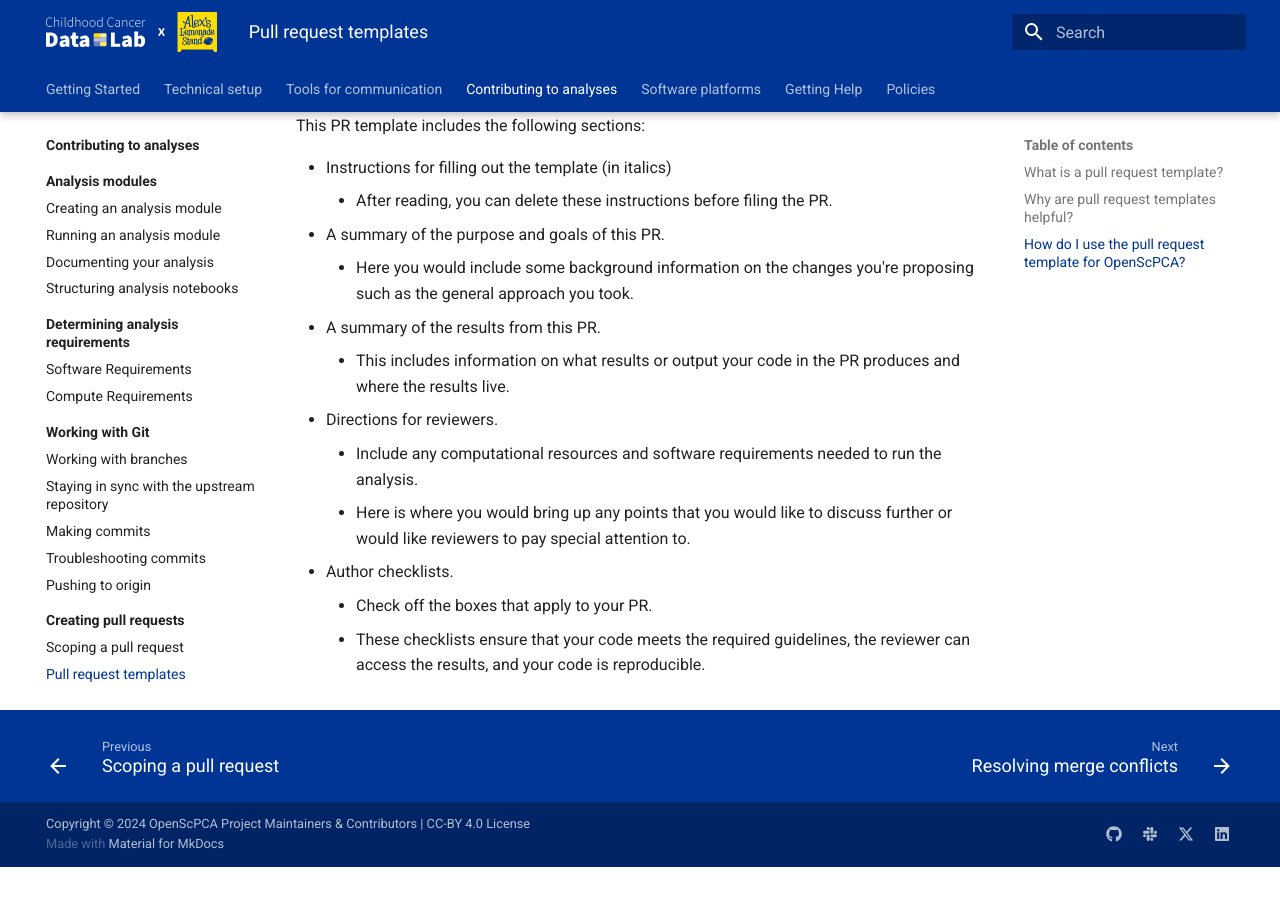
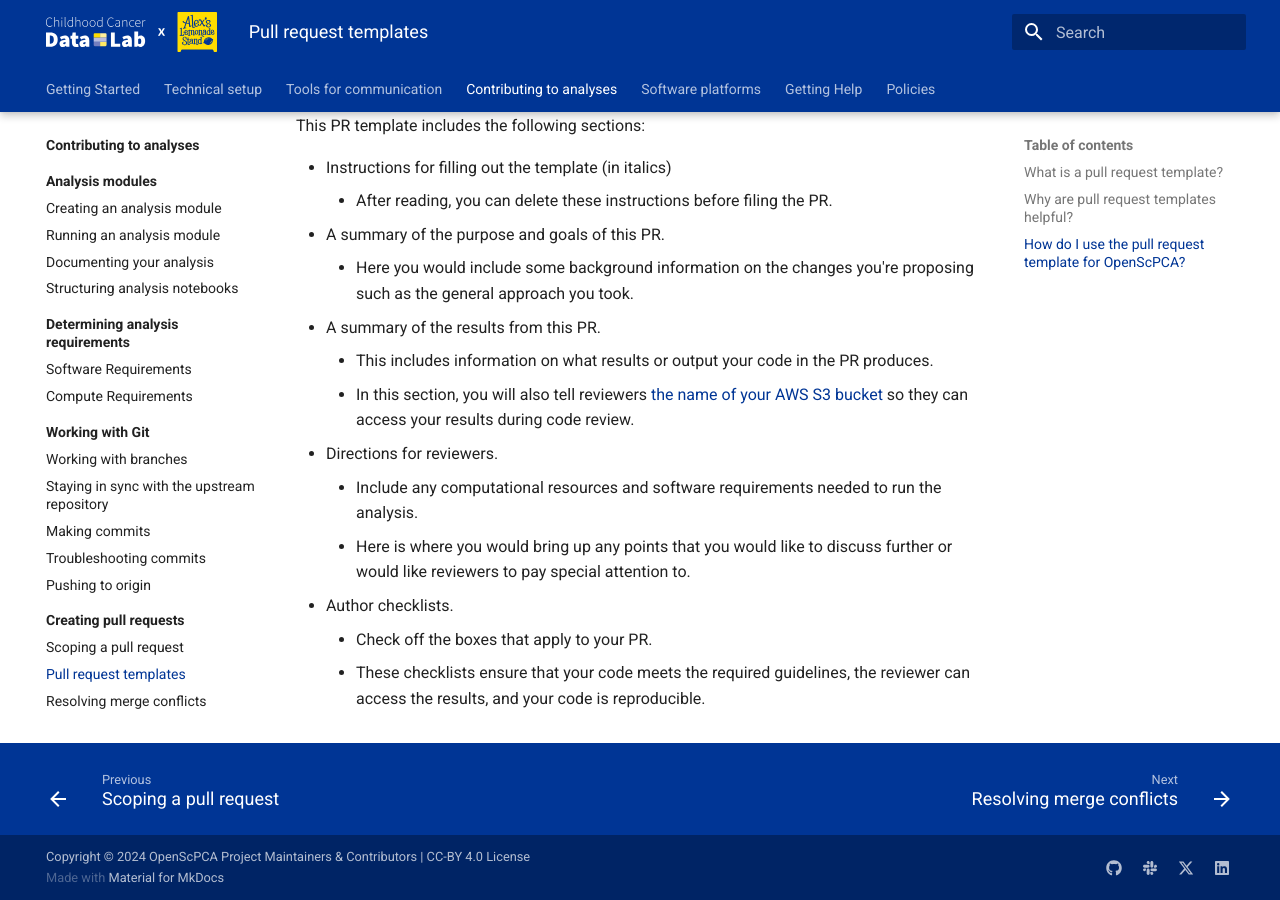
Before and after one commit to AlexsLemonade/OpenScPCA-analysis, an MkDocs documentation site: the page built from docs/contributing-to-analyses/creating-pull-requests/pull-request-template.md, in a window 1280 px wide and 900 px high, scrolled down 1572 px. Built offline with MkDocs 1.6.1 and Material for MkDocs 9.7.7, drawn with Linux system fonts in a browser that asks for light colours; before the commit the page ends 2439 px from its top, so only the background shows below that.

Commit message:
add link to bucket docs from PR template page

```diff
--- a/docs/contributing-to-analyses/creating-pull-requests/pull-request-template.md
+++ b/docs/contributing-to-analyses/creating-pull-requests/pull-request-template.md
@@ -43,7 +43,8 @@
 - A summary of the purpose and goals of this PR.
     - Here you would include some background information on the changes you're proposing such as the general approach you took.
 - A summary of the results from this PR.
-    - This includes information on what results or output your code in the PR produces and where the results live.
+    - This includes information on what results or output your code in the PR produces.
+    - In this section, you will also tell reviewers [the name of your AWS S3 bucket](../../software-platforms/aws/working-with-your-bucket.md#finding-your-bucket-name) so they can access your results during code review.
 - Directions for reviewers.
     - Include any computational resources and software requirements needed to run the analysis.
     - Here is where you would bring up any points that you would like to discuss further or would like reviewers to pay special attention to.
```
